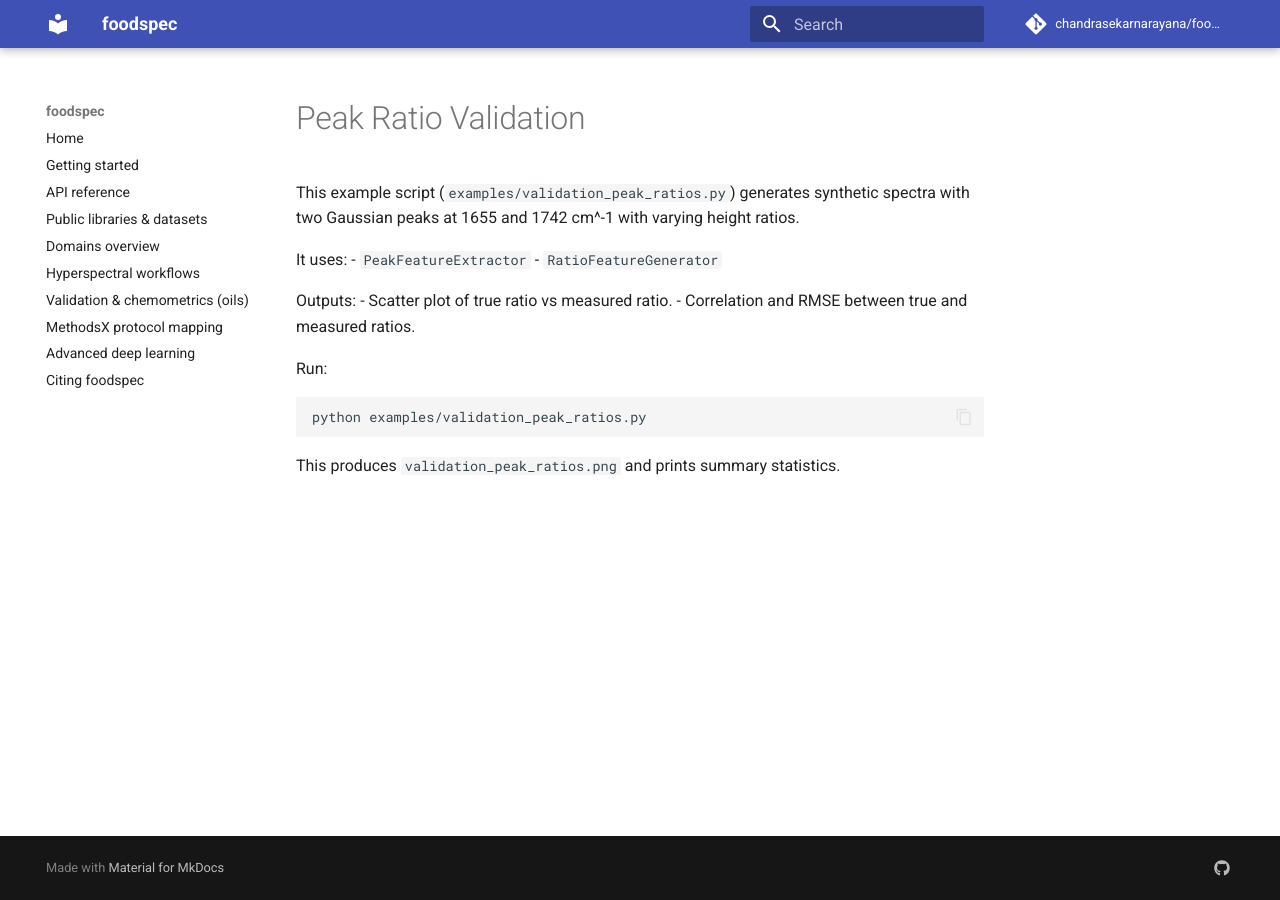
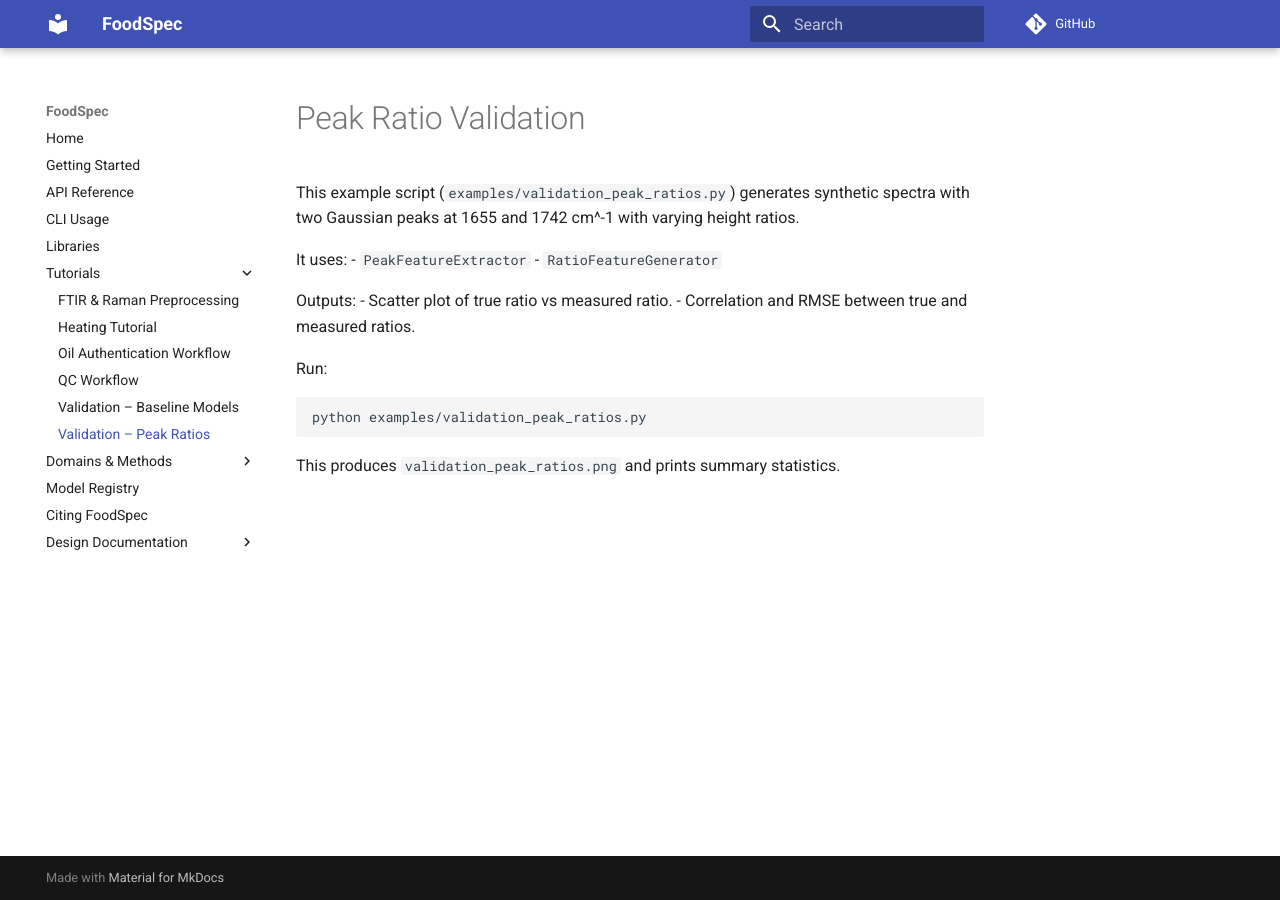
Before and after one commit to chandrasekarnarayana/foodspec, an MkDocs documentation site: the page built from docs/validation_peak_ratios.md, in a window 1280 px wide. Built offline with MkDocs 1.6.1 and Material for MkDocs 9.7.7, drawn with Linux system fonts in a browser that asks for light colours; comment, search, counter and statistics services are not loaded.

Commit message:
Updated mkdocs.yml to the requested structure

```diff
--- a/mkdocs.yml
+++ b/mkdocs.yml
@@ -1,67 +1,34 @@
-site_name: foodspec
-site_description: "Headless, research-grade Python toolkit for Raman and FTIR spectroscopy in food science."
-site_url: https://chandrasekarnarayana.github.io/foodspec
-
+site_name: FoodSpec
+site_url: https://chandrasekarnarayana.github.io/foodspec/
 repo_url: https://github.com/chandrasekarnarayana/foodspec
-repo_name: chandrasekarnarayana/foodspec
 
 theme:
-  name: material
-  language: en
-  features:
-    - navigation.instant
-    - navigation.sections
-    - navigation.top
-    - search.highlight
-    - search.suggest
-    - content.code.copy
-  palette:
-    - scheme: default
-      primary: indigo
-      accent: teal
-    - scheme: slate
-      primary: indigo
-      accent: teal
-      toggle:
-        icon: material/weather-night
-        name: Switch to dark mode
+  name: "material"
 
 nav:
   - Home: index.md
-  - Getting started: getting_started.md
-  - API reference: api_reference.md
-  - Public libraries & datasets: libraries.md
-  - Domains overview: domains_overview.md
-  - Hyperspectral workflows: hyperspectral.md
-  - Validation & chemometrics (oils): validation_chemometrics_oils.md
-  - MethodsX protocol mapping: methodsx_protocol.md
-  - Advanced deep learning: advanced_deep_learning.md
-  - Citing foodspec: citing.md
+  - Getting Started: getting_started.md
+  - API Reference: api_reference.md
+  - CLI Usage: cli.md
+  - Libraries: libraries.md
 
-markdown_extensions:
-  - admonition
-  - attr_list
-  - codehilite
-  - footnotes
-  - md_in_html
-  - toc:
-      permalink: true
+  - Tutorials:
+      - FTIR & Raman Preprocessing: ftir_raman_preprocessing.md
+      - Heating Tutorial: heating_tutorial.md
+      - Oil Authentication Workflow: oil_auth_tutorial.md
+      - QC Workflow: qc_tutorial.md
+      - Validation – Baseline Models: validation_baseline.md
+      - Validation – Peak Ratios: validation_peak_ratios.md
 
-plugins:
-  - search
-  - mkdocstrings:
-      handlers:
-        python:
-          # Use default settings; rely on type hints and docstrings
-          options:
-            show_source: true
-            separate_signature: true
-            docstring_style: google
-            inherited_members: true
+  - Domains & Methods:
+      - Spectral Domains Overview: domains_overview.md
+      - Hyperspectral: hyperspectral.md
+      - Chemometrics for Edible Oils: validation_chemometrics_oils.md
+      - MethodsX Protocol: methodsx_protocol.md
+      - Advanced Deep Learning: advanced_deep_learning.md
 
-extra:
-  social:
-    - icon: fontawesome/brands/github
-      link: https://github.com/chandrasekarnarayana/foodspec
-      name: GitHub
-  generator: true
+  - Model Registry: model_registry.md
+  - Citing FoodSpec: citing.md
+
+  - Design Documentation:
+      - Overview: design/01_overview.md
```
